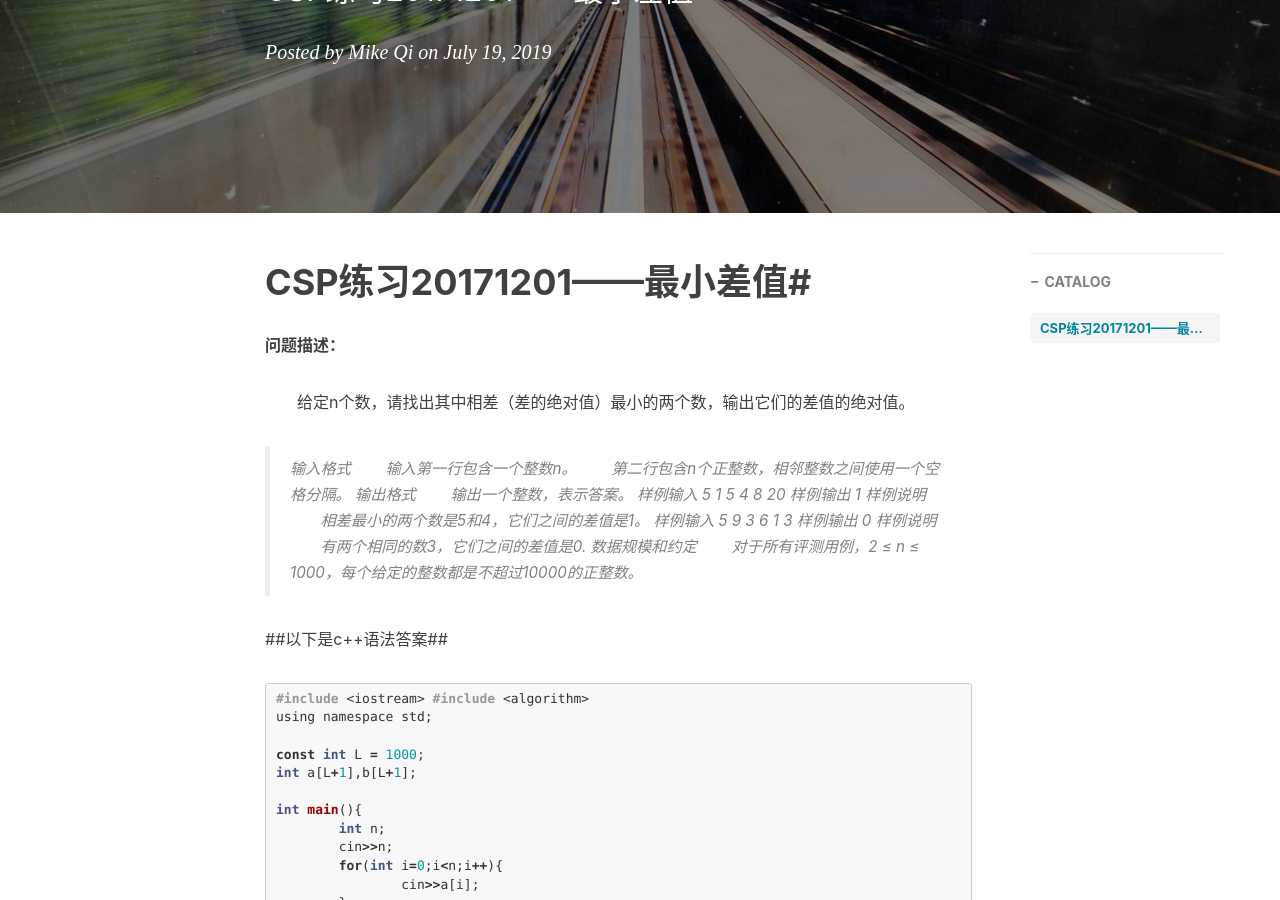
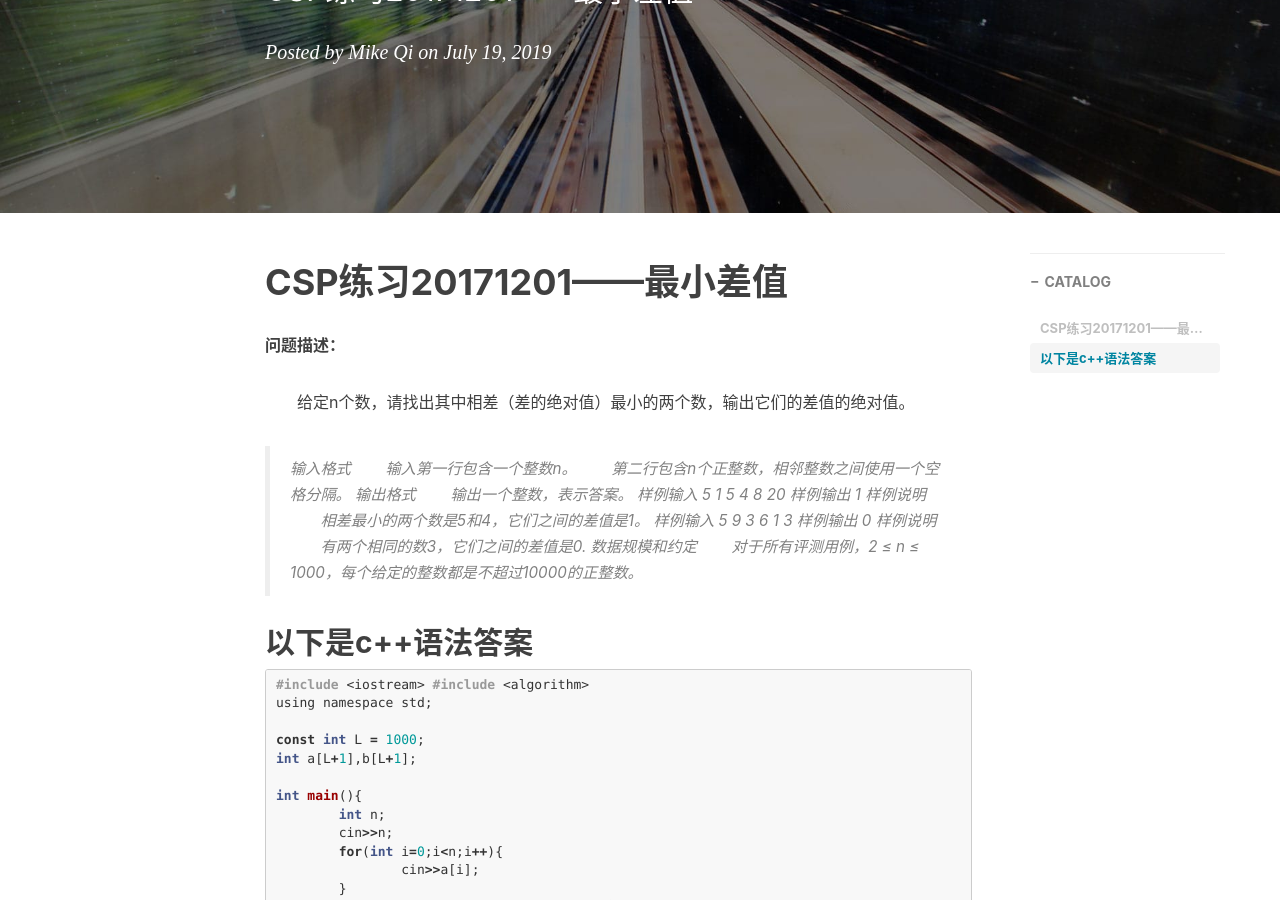
Before and after one commit to qiletian666/qiletian666.github.io, a Jekyll site: the page built from _posts/2019-07-19-csp练习1.md, in a window 1280 px wide and 900 px high, scrolled down 310 px. Built offline with Jekyll 4.4.1, drawn with Linux system fonts in a browser that asks for light colours; nearby versions of some CDN libraries; comment, search, counter and statistics services are not loaded.

Commit message:
Update 2019-07-19-csp练习1.md

````diff
--- a/_posts/2019-07-19-csp练习1.md
+++ b/_posts/2019-07-19-csp练习1.md
@@ -11,7 +11,7 @@ tags:
     - CSP
 ---
 
-# CSP练习20171201——最小差值#
+# CSP练习20171201——最小差值
 
 **问题描述：**
 
@@ -39,7 +39,7 @@ tags:
 　　对于所有评测用例，2 ≤ n ≤ 1000，每个给定的整数都是不超过10000的正整数。
 
 
-##以下是c++语法答案##
+##  以下是c++语法答案
 
 ```c
 #include <iostream>
````
